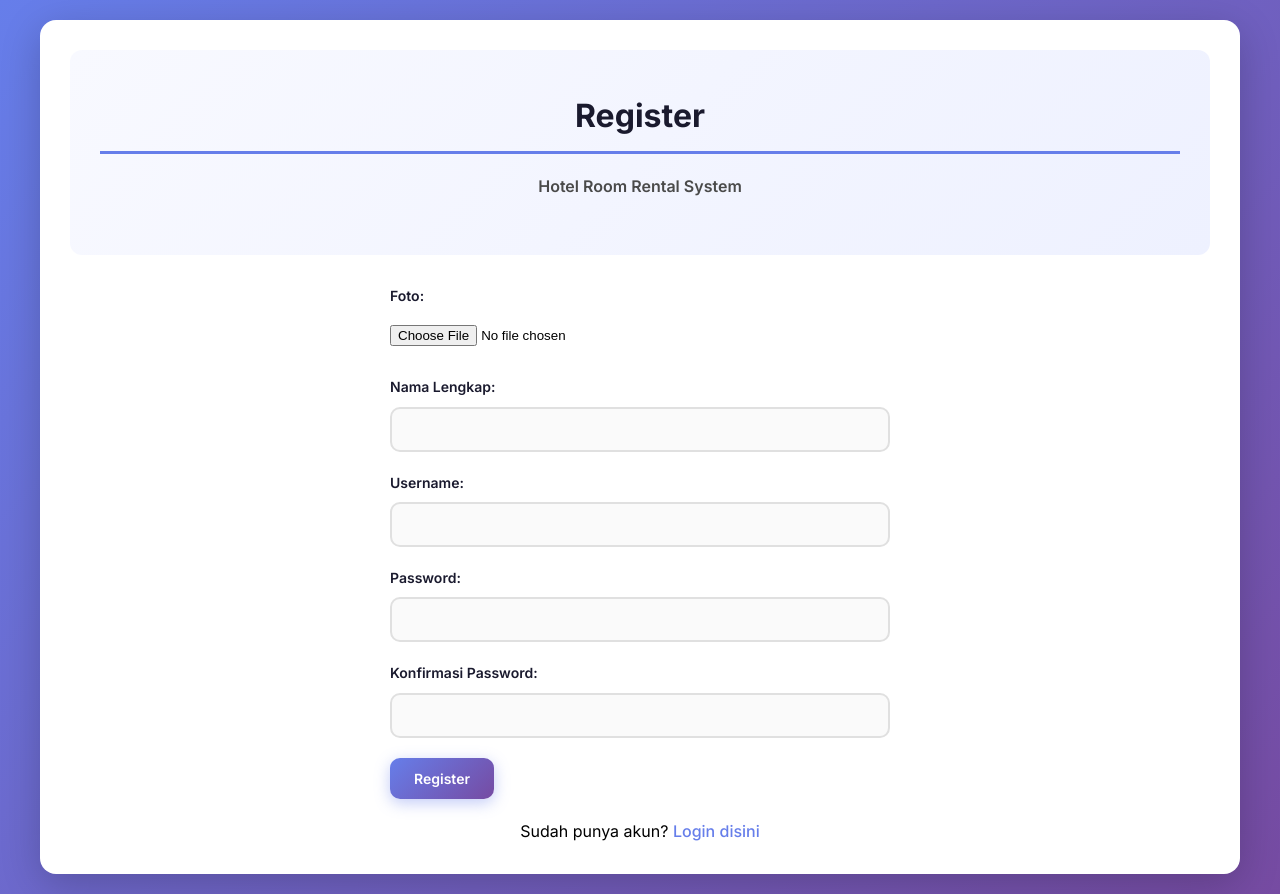
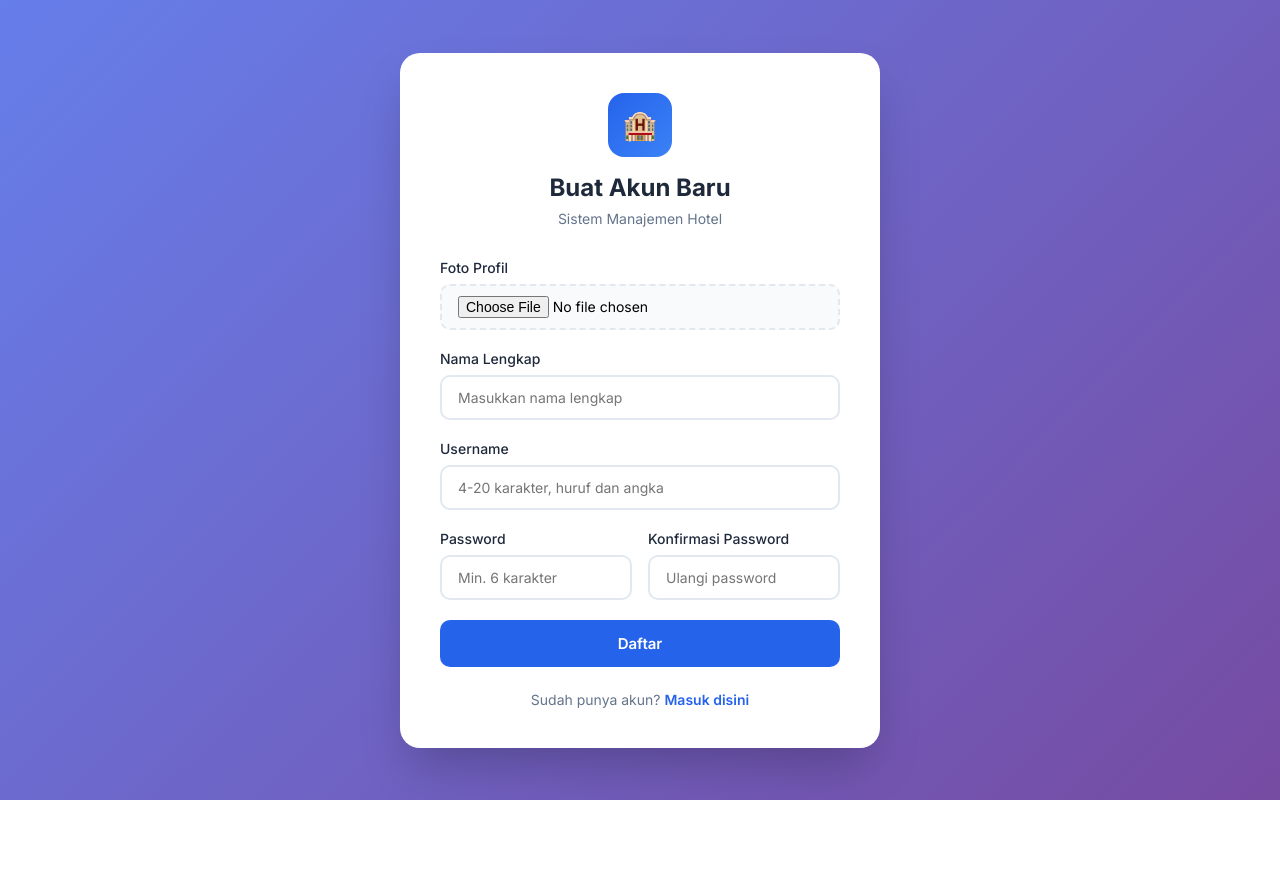
Before and after one commit to Nabil07261/UAS_A12.2024.07261, a PHP site: page /register.php in a window 1280 px wide. After the commit the page ends 800 px from the top, so only its background shows below. Run offline with PHP 8.4, Linux system fonts and the light colour scheme.

Commit message:
perbaikan UI/UX

```diff
--- /dev/null
+++ b/css/auth.css
@@ -0,0 +1,192 @@
+/* =====================================================
+   HOTEL SYSTEM - AUTH CSS (Login & Register)
+   File: css/auth.css
+   Description: CSS untuk halaman login dan register
+   ===================================================== */
+
+:root {
+    --primary: #2563eb;
+    --primary-dark: #1d4ed8;
+    --bg-main: #f8fafc;
+    --bg-card: #ffffff;
+    --text-dark: #1e293b;
+    --text-gray: #64748b;
+    --border: #e2e8f0;
+    --danger: #ef4444;
+    --success: #22c55e;
+}
+
+* {
+    margin: 0;
+    padding: 0;
+    box-sizing: border-box;
+}
+
+body {
+    font-family: 'Inter', -apple-system, sans-serif;
+    background: linear-gradient(135deg, #667eea 0%, #764ba2 100%);
+    min-height: 100vh;
+    display: flex;
+    align-items: center;
+    justify-content: center;
+    padding: 20px;
+}
+
+/* ===== Container ===== */
+.auth-container {
+    width: 100%;
+    max-width: 420px;
+}
+
+.auth-container.register {
+    max-width: 480px;
+}
+
+.auth-card {
+    background: var(--bg-card);
+    border-radius: 20px;
+    padding: 40px;
+    box-shadow: 0 25px 50px -12px rgba(0, 0, 0, 0.25);
+}
+
+/* ===== Header ===== */
+.auth-header {
+    text-align: center;
+    margin-bottom: 32px;
+}
+
+.auth-logo {
+    width: 64px;
+    height: 64px;
+    background: linear-gradient(135deg, var(--primary) 0%, #3b82f6 100%);
+    border-radius: 16px;
+    display: flex;
+    align-items: center;
+    justify-content: center;
+    margin: 0 auto 16px;
+    font-size: 28px;
+}
+
+.auth-title {
+    font-size: 24px;
+    font-weight: 700;
+    color: var(--text-dark);
+    margin-bottom: 8px;
+}
+
+.auth-subtitle {
+    font-size: 14px;
+    color: var(--text-gray);
+}
+
+/* ===== Form ===== */
+.form-group {
+    margin-bottom: 20px;
+}
+
+.form-label {
+    display: block;
+    font-size: 14px;
+    font-weight: 500;
+    color: var(--text-dark);
+    margin-bottom: 8px;
+}
+
+.form-control {
+    width: 100%;
+    padding: 12px 16px;
+    font-size: 14px;
+    font-family: inherit;
+    border: 2px solid var(--border);
+    border-radius: 10px;
+    outline: none;
+    transition: border-color 0.2s, box-shadow 0.2s;
+}
+
+.form-control:focus {
+    border-color: var(--primary);
+    box-shadow: 0 0 0 3px rgba(37, 99, 235, 0.1);
+}
+
+.form-row {
+    display: grid;
+    grid-template-columns: 1fr 1fr;
+    gap: 16px;
+}
+
+/* ===== Buttons ===== */
+.btn-auth {
+    width: 100%;
+    padding: 14px;
+    font-size: 15px;
+    font-weight: 600;
+    font-family: inherit;
+    color: #fff;
+    background: var(--primary);
+    border: none;
+    border-radius: 10px;
+    cursor: pointer;
+    transition: background 0.2s, transform 0.1s;
+}
+
+.btn-auth:hover {
+    background: var(--primary-dark);
+}
+
+.btn-auth:active {
+    transform: scale(0.98);
+}
+
+/* ===== Links ===== */
+.auth-link {
+    text-align: center;
+    margin-top: 24px;
+    font-size: 14px;
+    color: var(--text-gray);
+}
+
+.auth-link a {
+    color: var(--primary);
+    text-decoration: none;
+    font-weight: 600;
+}
+
+.auth-link a:hover {
+    text-decoration: underline;
+}
+
+/* ===== Alerts ===== */
+.alert {
+    padding: 12px 16px;
+    border-radius: 10px;
+    font-size: 14px;
+    margin-bottom: 20px;
+}
+
+.alert-danger {
+    background: #fef2f2;
+    color: #dc2626;
+    border: 1px solid #fecaca;
+}
+
+.alert-success {
+    background: #f0fdf4;
+    color: #16a34a;
+    border: 1px solid #bbf7d0;
+}
+
+/* ===== File Input ===== */
+.file-input-wrapper input[type="file"] {
+    width: 100%;
+    padding: 10px 16px;
+    font-size: 14px;
+    font-family: inherit;
+    border: 2px dashed var(--border);
+    border-radius: 10px;
+    background: var(--bg-main);
+    cursor: pointer;
+}
+
+.file-input-wrapper input[type="file"]:hover {
+    border-color: var(--primary);
+}
--- a/register.php
+++ b/register.php
@@ -20,66 +20,73 @@ if (isset($_SESSION['user_id'])) {
 }
 ?>
 <!DOCTYPE html>
-<html>
+<html lang="id">
 
 <head>
-    <title>Register - Hotel Room Rental System</title>
+    <title>Register - Sistem Manajemen Hotel</title>
     <meta charset="utf-8">
     <meta name="viewport" content="width=device-width, initial-scale=1.0">
-    <link rel="stylesheet" href="css/style.css">
+    <link href="https://fonts.googleapis.com/css2?family=Inter:wght@400;500;600;700&display=swap" rel="stylesheet">
+    <link rel="stylesheet" href="css/auth.css">
 </head>
 
 <body>
-    <div class="wadah">
-        <div class="kotak-header">
-            <h1 class="judul">Register</h1>
-            <p class="judul-kecil">Hotel Room Rental System</p>
+    <div class="auth-container register">
+        <div class="auth-card">
+            <div class="auth-header">
+                <div class="auth-logo">🏨</div>
+                <h1 class="auth-title">Buat Akun Baru</h1>
+                <p class="auth-subtitle">Sistem Manajemen Hotel</p>
             </div>
 
             <?php if ($error): ?>
-            <p class="pesan-error"><?= $error ?></p>
+                <div class="alert alert-danger"><?= $error ?></div>
             <?php endif; ?>
 
             <?php if ($success): ?>
-            <p class="pesan-sukses"><?= $success ?></p>
+                <div class="alert alert-success"><?= $success ?></div>
             <?php endif; ?>
 
-        <form action="SimpanRegister.php" method="POST" enctype="multipart/form-data" class="formulir"
-            style="margin: 0 auto;" id="formRegister">
-            <div class="kolom-input">
-                <label>Foto:</label>
-                <input type="file" name="foto" accept="image/*" class="input-file" required>
+            <form action="SimpanRegister.php" method="POST" enctype="multipart/form-data" id="formRegister">
+                <div class="form-group">
+                    <label class="form-label">Foto Profil</label>
+                    <div class="file-input-wrapper">
+                        <input type="file" name="foto" accept="image/*" required>
                     </div>
-            <div class="kolom-input">
-                <label>Nama Lengkap:</label>
-                <input type="text" name="nama" class="input-teks" minlength="3" required
-                    title="Nama minimal 3 karakter">
                 </div>
-            <div class="kolom-input">
-                <label>Username:</label>
-                <input type="text" name="username" class="input-teks" pattern="[a-zA-Z0-9]{4,20}" required
-                    title="Username 4-20 karakter, huruf dan angka saja">
+
+                <div class="form-group">
+                    <label class="form-label">Nama Lengkap</label>
+                    <input type="text" name="nama" class="form-control" placeholder="Masukkan nama lengkap" minlength="3" required>
                 </div>
-            <div class="kolom-input">
-                <label>Password:</label>
-                <input type="password" name="password" id="password" class="input-password" minlength="6" required
-                    title="Password minimal 6 karakter">
+
+                <div class="form-group">
+                    <label class="form-label">Username</label>
+                    <input type="text" name="username" class="form-control" placeholder="4-20 karakter, huruf dan angka" pattern="[a-zA-Z0-9]{4,20}" required>
                 </div>
-            <div class="kolom-input">
-                <label>Konfirmasi Password:</label>
-                <input type="password" name="confirm_password" id="confirm_password" class="input-password"
-                    minlength="6" required title="Konfirmasi password harus sama">
+
+                <div class="form-row">
+                    <div class="form-group">
+                        <label class="form-label">Password</label>
+                        <input type="password" name="password" id="password" class="form-control" placeholder="Min. 6 karakter" minlength="6" required>
                     </div>
-            <div class="kolom-input">
-                <button type="submit" class="tombol tombol-utama">Register</button>
+                    <div class="form-group">
+                        <label class="form-label">Konfirmasi Password</label>
+                        <input type="password" name="confirm_password" id="confirm_password" class="form-control" placeholder="Ulangi password" minlength="6" required>
                     </div>
+                </div>
+
+                <button type="submit" class="btn-auth">Daftar</button>
             </form>
 
-        <p class="teks-tengah margin-atas">Sudah punya akun? <a href="index.php" class="tautan">Login disini</a></p>
+            <div class="auth-link">
+                Sudah punya akun? <a href="index.php">Masuk disini</a>
+            </div>
+        </div>
     </div>
 
     <script>
-        document.getElementById('formRegister').addEventListener('submit', function (e) {
+        document.getElementById('formRegister').addEventListener('submit', function(e) {
             var password = document.getElementById('password').value;
             var confirm = document.getElementById('confirm_password').value;
             if (password !== confirm) {
```
Also changed, not shown: index.php (+48 -39 lines), transaksi/CetakTransaksiPdf.php (+22 -2 lines), transaksi/TampilTransaksi.php (+21 -2 lines), hotel_db.sql, user/uploads/foto_696b82ddb7ce1.jpg (added). Lines whose indentation alone changed are shown as unchanged.
